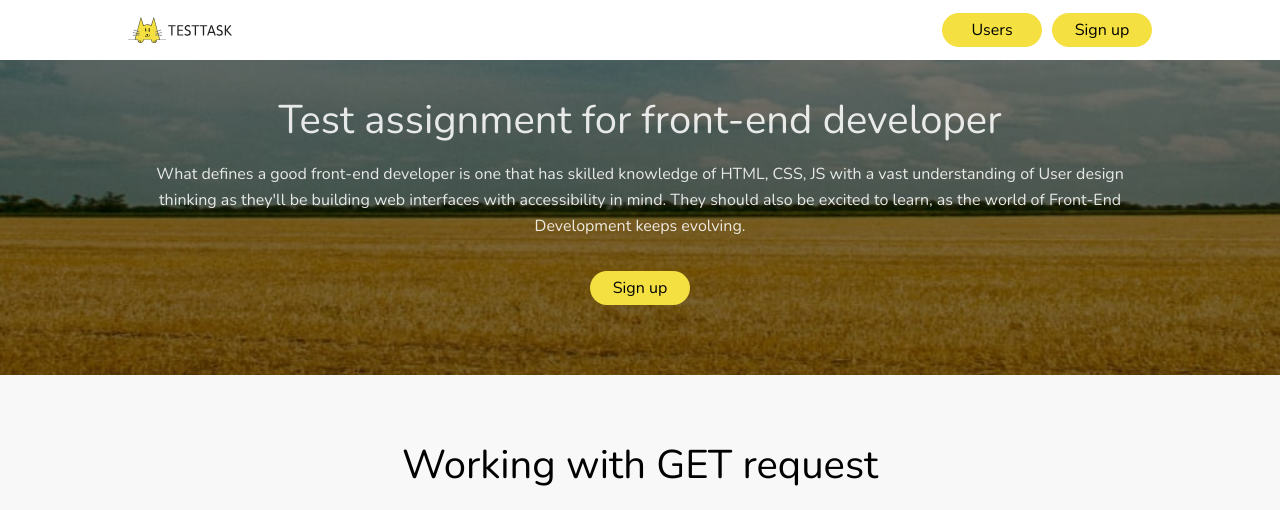
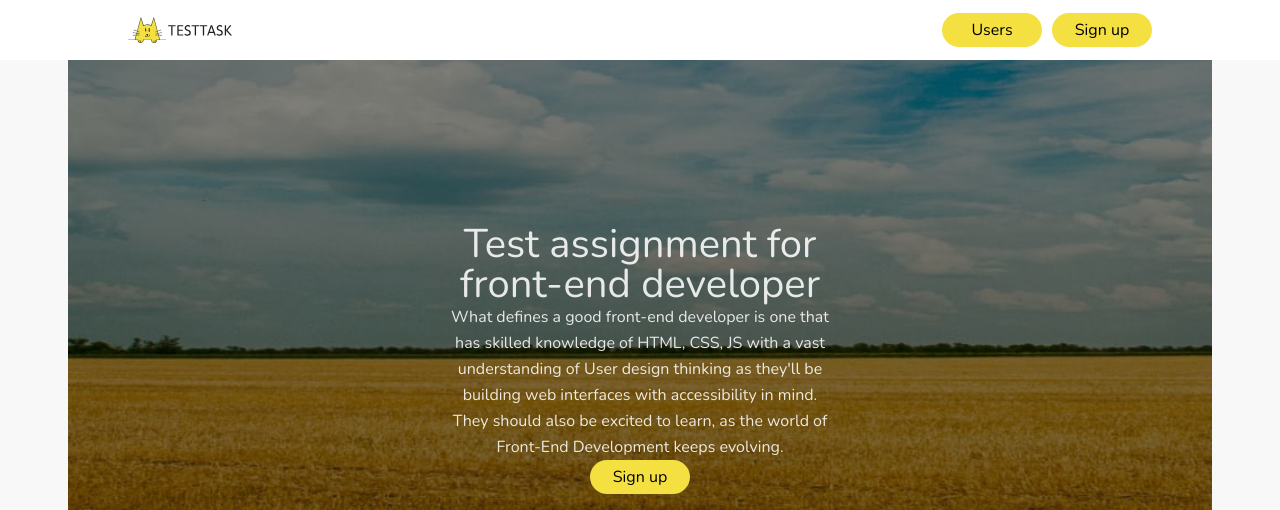
Before and after one commit to YuliiaDikun/abz-test, a React (Create React App) app: page / in a window 1280 px wide. Shown: the top 510 px of the page. Built offline with nearby package versions, Linux system fonts and the light colour scheme; no server answers.

Commit message:
feat: media styles

```diff
--- a/src/components/form/Form.jsx
+++ b/src/components/form/Form.jsx
@@ -48,7 +48,7 @@ const Form = () => {
       <div className="container">
         <h2 className="title">Working with POST request</h2>
         <FormikProvider value={formik}>
-          <form autoComplete="off" onSubmit={handleSubmit}>
+          <form autoComplete="off" onSubmit={handleSubmit} className="form">
             <div className="form_wrapper">
               <input
                 className={`input ${
@@ -159,7 +159,7 @@ const Form = () => {
               {errors.photo && touched.photo && <p>{errors.photo}</p>}
             </div>
 
-            <button className="btn" type="submit" >
+            <button className="btn"  type="submit" >
               Submit
             </button>
           </form>
--- a/src/components/form/_form.scss
+++ b/src/components/form/_form.scss
@@ -3,7 +3,12 @@
   padding-bottom: 100px;
   text-align: center;
 }
-
+.form {
+  @include media("m") {
+    max-width: 380px;
+    margin: 0 auto;
+  }
+}
 .form_wrapper {
   display: flex;
   flex-direction: column;
--- a/src/components/hero/Hero.jsx
+++ b/src/components/hero/Hero.jsx
@@ -3,7 +3,7 @@ import React from 'react'
 const Hero = () => {
   return (
       <section className='hero'>
-          <div className='container'>
+          <div className='hero-container container'>
               <h1 className='hero_title'>Test assignment for front-end developer</h1>
               <p className='hero_descr'>What defines a good front-end developer is one that has skilled knowledge of HTML, CSS, JS with a vast understanding of User design thinking as they'll be building web interfaces with accessibility in mind. They should also be excited to learn, as the world of Front-End Development keeps evolving.</p>
               <a href="#reg" className='btn'>Sign up</a>
--- a/src/components/hero/_hero.scss
+++ b/src/components/hero/_hero.scss
@@ -1,4 +1,4 @@
-.hero {
+.hero-container {
   padding-top: 40px;
   padding-bottom: 70px;
   text-align: center;
@@ -25,6 +25,8 @@
   }
 
   @include media("m") {
+    padding-top: 89px;
+    padding-bottom: 88px;
     background-image: linear-gradient(
         0deg,
         rgba(0, 0, 0, 0.5),
@@ -46,6 +48,8 @@
   }
 
   @include media("l") {
+    padding-top: 164px;
+    padding-bottom: 163px;
     background-image: linear-gradient(
         0deg,
         rgba(0, 0, 0, 0.5),
@@ -84,9 +88,17 @@
   @include font(400, 40, 40);
   margin-bottom: 21px;
   color: $whiteOpacityColor;
+  @include media("m") {
+    max-width: 380px;
+    margin: 0 auto;
+  }
 }
 
 .hero_descr {
   color: $whiteOpacityColor;
   margin-bottom: 32px;
+  @include media("m") {
+    max-width: 380px;
+    margin: 0 auto;
+  }
 }
```
